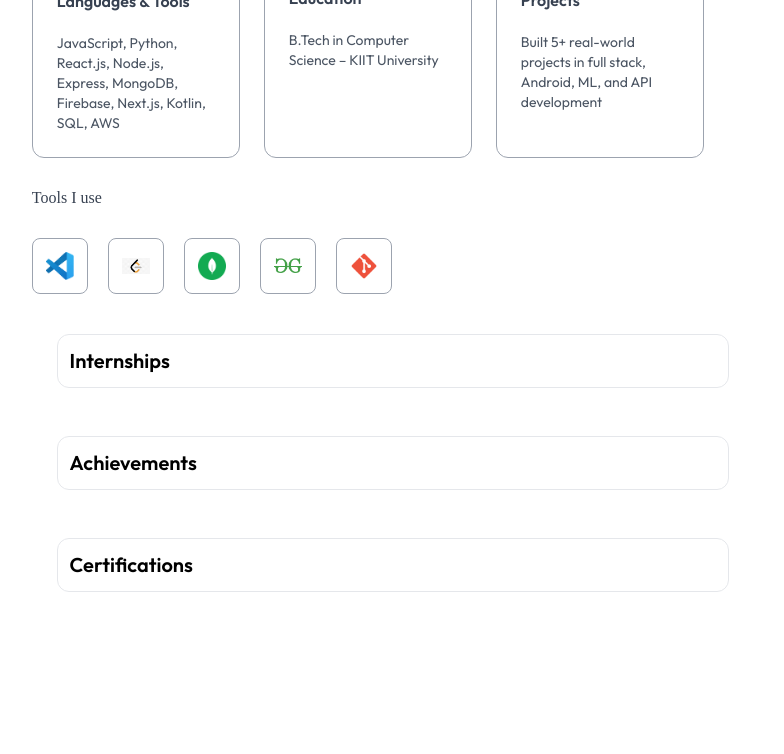
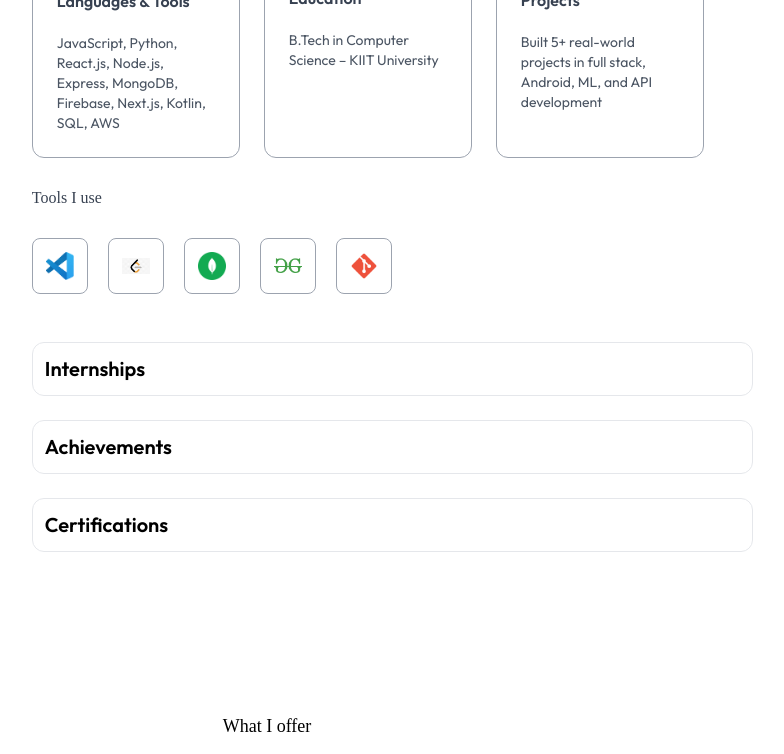
Before and after one commit to lucifer9973/My-Portfolio-, a Next.js app: page / in a window 1280 px wide. Shown: the part 1267-2021 px from the top of the page, without its empty margins (373-1157 px from the left). Built offline with nearby package versions, Linux system fonts and the light colour scheme; a web font is replaced by a local one.

Commit message:
Update About.jsx

```diff
--- a/components/About.jsx
+++ b/components/About.jsx
@@ -1,12 +1,15 @@
-import { assets, infoList, toolsData } from '@/assets/assets'
+'use client'
+import { assets, infoList, toolsData, internships, achievements, certifications } from '@/assets/assets'
 import Image from 'next/image'
 import React, { useState } from 'react'
 import { AnimatePresence, motion } from 'framer-motion'
 
-const About = ({ isDarkMode, internships = [], achievements = [], certifications = [] }) => {
-  const [showInternships, setShowInternships] = useState(false)
-  const [showAchievements, setShowAchievements] = useState(false)
-  const [showCertifications, setShowCertifications] = useState(false)
+const About = ({ isDarkMode }) => {
+  const [openSection, setOpenSection] = useState(null)
+
+  const toggleSection = (section) => {
+    setOpenSection(openSection === section ? null : section)
+  }
 
   return (
     <motion.div id='about' className='w-full px-[12%] py-10 scroll-mt-20'
@@ -14,145 +17,96 @@ const About = ({ isDarkMode, internships = [], achievements = [], certifications
       whileInView={{ opacity: 1 }}
       transition={{ duration: 1 }}
     >
-      <motion.h4
-        initial={{ opacity: 0, y: -20 }}
-        whileInView={{ opacity: 1, y: 0 }}
-        transition={{ duration: 0.5, delay: 0.3 }}
-        className='text-center mb-2 text-lg font-Ovo'>
+      <motion.h4 className='text-center mb-2 text-lg font-Ovo' initial={{ opacity: 0, y: -20 }} whileInView={{ opacity: 1, y: 0 }} transition={{ duration: 0.5, delay: 0.3 }}>
         Introduction
       </motion.h4>
 
-      <motion.h2
-        initial={{ opacity: 0, y: -20 }}
-        whileInView={{ opacity: 1, y: 0 }}
-        transition={{ duration: 0.5, delay: 0.5 }}
-        className='text-center text-5xl font-Ovo'>
+      <motion.h2 className='text-center text-5xl font-Ovo' initial={{ opacity: 0, y: -20 }} whileInView={{ opacity: 1, y: 0 }} transition={{ duration: 0.5, delay: 0.5 }}>
         About Me
       </motion.h2>
 
-      <motion.div
-        initial={{ opacity: 0 }}
-        whileInView={{ opacity: 1 }}
-        transition={{ duration: 0.8 }}
-        className='grid grid-cols-1 lg:grid-cols-4 gap-8 items-start my-20'>
+      <div className='grid grid-cols-1 lg:grid-cols-4 gap-8 items-start my-20'>
+        <div className='col-span-1 flex justify-center lg:justify-start'>
+          <Image src={assets.profilepicture} alt='user' className='w-64 sm:w-80 rounded-3xl' />
+        </div>
 
-        <motion.div
-          initial={{ opacity: 0, scale: 0.9 }}
-          whileInView={{ opacity: 1, scale: 1 }}
-          transition={{ duration: 0.6 }}
-          className='col-span-1 flex justify-center lg:justify-start items-start'>
-          <Image src={assets.profilepicture} alt='user' className='w-64 sm:w-80 rounded-3xl' />
-        </motion.div>
-
-        <motion.div
-          initial={{ opacity: 0 }}
-          whileInView={{ opacity: 1 }}
-          transition={{ duration: 0.6, delay: 0.8 }}
-          className='col-span-3'>
-
+        <div className='col-span-3'>
           <p className='mb-10 max-w-2xl font-Ovo'>
             I'm a passionate and detail-oriented software developer with hands-on experience in building scalable web and mobile applications using modern technologies like Python, JavaScript (React.js, Node.js), MongoDB, and Firebase. I enjoy transforming ideas into real-world solutions and have built full-stack applications, RESTful APIs, and interactive Android apps using Kotlin and Jetpack Compose.
           </p>
 
-          <motion.ul
-            initial={{ opacity: 0 }}
-            whileInView={{ opacity: 1 }}
-            transition={{ duration: 0.8, delay: 1 }}
-            className='grid grid-cols-1 sm:grid-cols-3 gap-6 max-w-2xl'>
+          <ul className='grid grid-cols-1 sm:grid-cols-3 gap-6 max-w-2xl'>
             {infoList.map(({ icon, iconDark, title, description }, index) => (
               <motion.li
                 whileHover={{ scale: 1.05 }}
                 key={index}
-                className='border-[0.5px] border-gray-400 rounded-xl p-6 cursor-pointer hover:bg-lightHover hover:-translate-y-1 duration-500 hover:shadow-black dark:border-white dark:hover:shadow-white dark:hover:bg-darkHover/50'>
+                className='border-[0.5px] border-gray-400 rounded-xl p-6 cursor-pointer hover:bg-lightHover hover:-translate-y-1 duration-500 hover:shadow-black dark:border-white dark:hover:shadow-white dark:hover:bg-darkHover/50'
+              >
                 <Image src={isDarkMode ? iconDark : icon} alt={title} className='w-7 mt-3' />
                 <h3 className='my-4 font-semibold text-gray-700 dark:text-white'>{title}</h3>
                 <p className='text-gray-600 text-sm dark:text-white/80'>{description}</p>
               </motion.li>
             ))}
-          </motion.ul>
+          </ul>
 
-          <motion.h4
-            initial={{ y: 20, opacity: 0 }}
-            whileInView={{ y: 0, opacity: 1 }}
-            transition={{ delay: 1.3, duration: 0.5 }}
-            className='my-6 text-gray-700 font-Ovo dark:text-white/80'>Tools I use</motion.h4>
-
-          <motion.ul
-            initial={{ opacity: 0 }}
-            whileInView={{ opacity: 1 }}
-            transition={{ delay: 1.5, duration: 0.6 }}
-            className='flex items-center gap-3 sm:gap-5'>
+          <h4 className='my-6 text-gray-700 font-Ovo dark:text-white/80'>Tools I use</h4>
+          <ul className='flex items-center gap-3 sm:gap-5'>
             {toolsData.map((tool, index) => (
               <motion.li
                 whileHover={{ scale: 1.1 }}
                 key={index}
-                className='flex items-center justify-center w-12 sm:w-14 aspect-square border border-gray-400 rounded-lg cursor-pointer hover:-translate-y-1 duration-500'>
+                className='flex items-center justify-center w-12 sm:w-14 aspect-square border border-gray-400 rounded-lg cursor-pointer hover:-translate-y-1 duration-500'
+              >
                 <Image src={tool} alt='Tool' className='w-5 sm:w-7' />
               </motion.li>
             ))}
-          </motion.ul>
+          </ul>
 
-          {/* Expandable Sections */}
-          <section className='mt-10 max-w-2xl mx-auto'>
-            <button onClick={() => setShowInternships(!showInternships)} className='text-xl font-semibold mb-2 text-left dark:text-white border p-3 rounded-xl w-full hover:bg-lightHover dark:hover:bg-darkHover/30 transition-all'>Internships</button>
+          {/* Click-to-expand sections */}
+          <div className='mt-12 space-y-6'>
+            {[{ title: 'Internships', data: internships }, { title: 'Achievements', data: achievements }, { title: 'Certifications', data: certifications }].map((section, idx) => (
+              <div key={idx}>
+                <button
+                  onClick={() => toggleSection(section.title)}
+                  className='w-full text-left text-xl font-semibold border p-3 rounded-xl dark:text-white hover:bg-lightHover dark:hover:bg-darkHover/30 transition-all'
+                >
+                  {section.title}
+                </button>
+
                 <AnimatePresence>
-              {showInternships && internships.map(({ company, role, duration, details }, idx) => (
+                  {openSection === section.title && (
                     <motion.div
-                  key={idx}
                       initial={{ opacity: 0, height: 0 }}
                       animate={{ opacity: 1, height: 'auto' }}
                       exit={{ opacity: 0, height: 0 }}
-                  transition={{ duration: 0.4 }}
-                  className='border rounded-xl p-4 my-4 dark:border-white border-gray-400 overflow-hidden'>
+                      transition={{ duration: 0.5 }}
+                      className='mt-2 border border-gray-400 dark:border-white rounded-xl p-4 overflow-hidden'
+                    >
+                      {section.title === 'Internships' ? (
+                        section.data.map(({ company, role, duration, details }, i) => (
+                          <div key={i} className='mb-4'>
                             <h4 className='font-semibold dark:text-white'>{company} | {role}</h4>
                             <p className='italic text-sm text-gray-600 dark:text-gray-300'>{duration}</p>
                             <ul className='list-disc list-inside text-gray-700 dark:text-white'>
-                    {details.map((detail, i) => (
-                      <li key={i}>{detail}</li>
+                              {details.map((d, j) => (
+                                <li key={j}>{d}</li>
                               ))}
                             </ul>
+                          </div>
+                        ))
+                      ) : (
+                        <ul className='list-disc list-inside text-gray-700 dark:text-white'>
+                          {section.data.map((item, j) => <li key={j}>{item}</li>)}
+                        </ul>
+                      )}
                     </motion.div>
-              ))}
-            </AnimatePresence>
-          </section>
-
-          <section className='mt-10 max-w-2xl mx-auto'>
-            <button onClick={() => setShowAchievements(!showAchievements)} className='text-xl font-semibold mb-2 text-left dark:text-white border p-3 rounded-xl w-full hover:bg-lightHover dark:hover:bg-darkHover/30 transition-all'>Achievements</button>
-            <AnimatePresence>
-              {showAchievements && (
-                <motion.ul
-                  initial={{ opacity: 0, height: 0 }}
-                  animate={{ opacity: 1, height: 'auto' }}
-                  exit={{ opacity: 0, height: 0 }}
-                  transition={{ duration: 0.4 }}
-                  className='list-disc list-inside text-gray-700 dark:text-white border rounded-xl p-4 my-4 overflow-hidden'>
-                  {achievements.map((achievement, idx) => (
-                    <li key={idx}>{achievement}</li>
-                  ))}
-                </motion.ul>
                   )}
                 </AnimatePresence>
-          </section>
-
-          <section className='mt-10 max-w-2xl mx-auto'>
-            <button onClick={() => setShowCertifications(!showCertifications)} className='text-xl font-semibold mb-2 text-left dark:text-white border p-3 rounded-xl w-full hover:bg-lightHover dark:hover:bg-darkHover/30 transition-all'>Certifications</button>
-            <AnimatePresence>
-              {showCertifications && (
-                <motion.ul
-                  initial={{ opacity: 0, height: 0 }}
-                  animate={{ opacity: 1, height: 'auto' }}
-                  exit={{ opacity: 0, height: 0 }}
-                  transition={{ duration: 0.4 }}
-                  className='list-disc list-inside text-gray-700 dark:text-white border rounded-xl p-4 my-4 overflow-hidden'>
-                  {certifications.map((cert, idx) => (
-                    <li key={idx}>{cert}</li>
+              </div>
             ))}
-                </motion.ul>
-              )}
-            </AnimatePresence>
-          </section>
-        </motion.div>
-      </motion.div>
+          </div>
+        </div>
+      </div>
     </motion.div>
   )
 }
```
Lines whose indentation alone changed are shown as unchanged.
